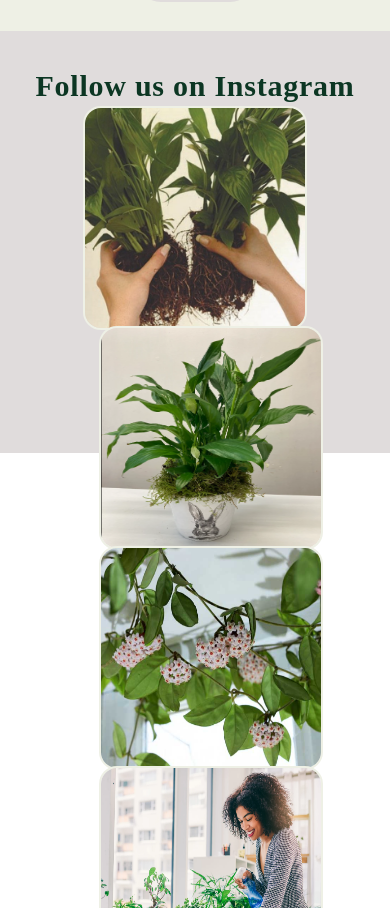
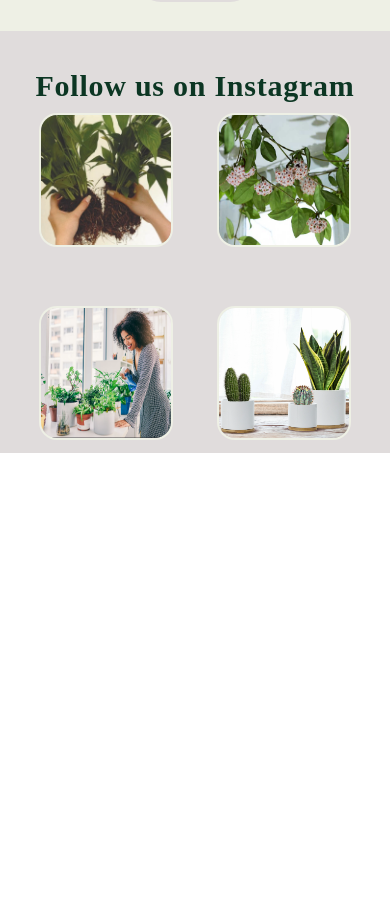
Before and after one commit to Seaaaany1804/Urban-Greenery, a React (Create React App) app: page / in a window 390 px wide. Shown: the part 3767-4675 px from the top of the page. After the commit the page ends 4220 px from the top, so only its background shows below. Built offline with nearby package versions, Linux system fonts and the light colour scheme; a web font is replaced by a local one.

Commit message:
Finished BlogPage Responsive Design

```diff
--- a/src/pages/BlogPage.jsx
+++ b/src/pages/BlogPage.jsx
@@ -1,7 +1,6 @@
 import React from 'react'
 import fullPlant from '../assets/fullplant.png';
 import instaOne from '../assets/insta-1.png';
-import instaTwo from '../assets/insta-2.png';
 import instaThree from '../assets/insta-3.png';
 import instaFour from '../assets/insta-4.png';
 import instaFive from '../assets/insta-5.png';
@@ -18,7 +17,7 @@ function BlogPage() {
                 </div>
 
                 <div className='flex justify-center text-center w-[100%] mt-8 '>
-                    <div className='flex flex-col lg:items-start justify-center lg:w-[90%] px-[20px]'>
+                    <div className='flex flex-col lg:items-start justify-center lg:w-[90%] 2xl:w-[80%] px-[20px]'>
                         <h1 className='text-center sm:text-start text-primary tracking-widest font-bold font-poppins lg:w-[80%] xl:w-[100%] text-[18px] lg:text-[30px]'>
                             Come with us  how to grow your plants to
                         be better and healthier</h1>
@@ -46,12 +45,11 @@ function BlogPage() {
             <h1 className='font-dm-serif text-primary text-[30px] pt-8 tracking-wide font-semibold text-center'> Follow us on Instagram </h1>
         </div>
 
-        <div className='flex flex-wrap justify-center items-center h-[40vh] space-x-8'>
-            <img src={instaOne} alt="Instagram Pic1" className='w-[220px] h-[220px] rounded-2xl ring-2 ring-white'/>
-            <img src={instaTwo} alt="Instagram Pic1" className='w-[220px] h-[220px] rounded-2xl ring-2 ring-white'/>
-            <img src={instaThree} alt="Instagram Pic1" className='w-[220px] h-[220px] rounded-2xl ring-2 ring-white'/>
-            <img src={instaFour} alt="Instagram Pic1" className='w-[220px] h-[220px] rounded-2xl ring-2 ring-white'/>
-            <img src={instaFive} alt="Instagram Pic1" className='w-[220px] h-[220px] rounded-2xl ring-2 ring-white'/>
+        <div className='flex flex-wrap justify-center items-center h-[40vh] gap-12'>
+            <img src={instaOne} alt="Instagram Pic1" className='w-[130px] sm:w-[140px] sm:h-[140px] md:w-[170px] md:h-[170px]  h-[130px] lg:w-[220px] lg:h-[220px] rounded-2xl ring-2 ring-white'/>
+            <img src={instaThree} alt="Instagram Pic1" className='w-[130px] sm:w-[140px] sm:h-[140px] md:w-[170px] md:h-[170px]  h-[130px] lg:w-[220px] lg:h-[220px] rounded-2xl ring-2 ring-white'/>
+            <img src={instaFour} alt="Instagram Pic1" className='w-[130px] sm:w-[140px] sm:h-[140px] md:w-[170px] md:h-[170px]  h-[130px] lg:w-[220px] lg:h-[220px] rounded-2xl ring-2 ring-white'/>
+            <img src={instaFive} alt="Instagram Pic1" className='w-[130px] sm:w-[140px] sm:h-[140px] md:w-[170px] md:h-[170px]  h-[130px] lg:w-[220px] lg:h-[220px] rounded-2xl ring-2 ring-white'/>
         </div>
       </div>
     </div>
```
